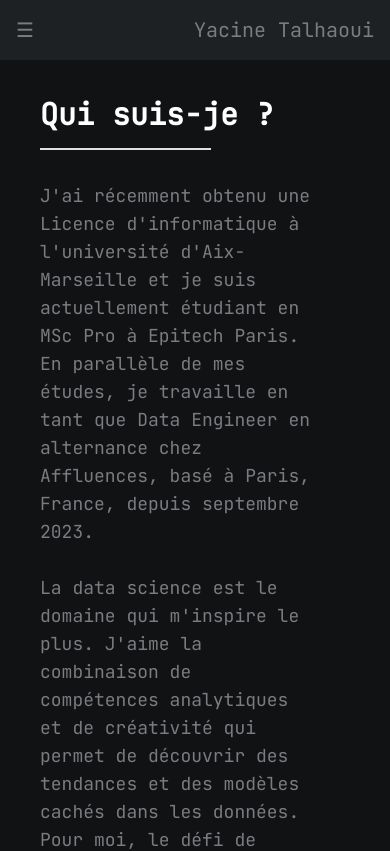
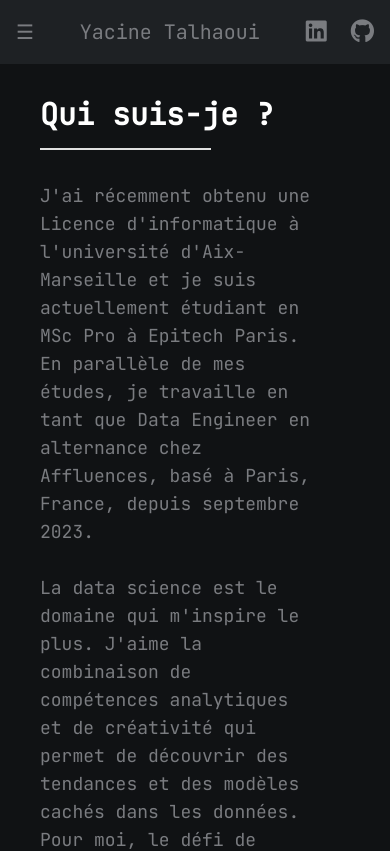
Before and after one commit to yacinetalhaoui-portfolio/portfolio-frontend, a React (Vite) app: page /about in a window 390 px wide. Shown: the top 851 px of the page. Built offline with nearby package versions, Linux system fonts and the light colour scheme; no server answers; the HTML template or start-up script is replaced by a standard one.

Commit message:
:lipstick: Amélioration du CSS de la Navbar pour la version mobile

```diff
--- a/src/components/Navbar.jsx
+++ b/src/components/Navbar.jsx
@@ -13,15 +13,19 @@ const Navbar = () => {
 
     const renderMobile = () => {
         return (
-            <div className="fixed top-0 left-0 w-full z-50 bg-[#1e2124] text-secondary">
+            <div className="fixed top-0 left-0 w-full z-50 bg-[#1e2124] text-secondary ">
                 <div
-                    className="text-[#7A7C80] text-xl flex justify-between gap-8 md:flex md:justify-between md:items-center md:h-16 p-4">
+                    className="text-[#7A7C80] text-xl flex justify-between gap-8 justify-between items-center md:h-16 p-4">
                     <div className="md:hidden">
                         <button onClick={handleMenuToggle} className="block text-xl">
                             ☰
                         </button>
                     </div>
                     <h1>Yacine Talhaoui</h1>
+                    <div className="space-x-6 text-2xl">
+                        <Link className="hover:text-white transition ease-in" to="https://www.linkedin.com/in/yacine-talhaoui-3b8bba241/"><i className="fab fa-linkedin"></i></Link>
+                        <Link className="hover:text-white transition ease-in" to="https://github.com/ycncy"><i className="fab fa-github"></i></Link>
+                    </div>
                 </div>
 
                 <div className={`md:hidden ${isMenuOpen ? 'block' : 'hidden'}`}>
--- a/src/pages/Portfolio.jsx
+++ b/src/pages/Portfolio.jsx
@@ -27,11 +27,11 @@ const Portfolio = () => {
 
     const renderMobile = () => {
         return (
-            <div className="mt-14 h-screen overflow-y-scroll">
+            <div className="mt-14 min-h-screen">
                 <Navbar/>
                 <div className=" flex flex-col gap-10">
                     <div className="mb-16 flex flex-col gap-10 w-[80%] justify-items-center
-                    items-center m-auto py-10 justify-items-cente">
+                    items-center m-auto py-10 justify-items-center">
                         {projects.map((project, index) => (
                             <Link to={project.name} state={project} key={index}
                                   className="relative transition-ease-in duration-300 hover:scale-105">
```
